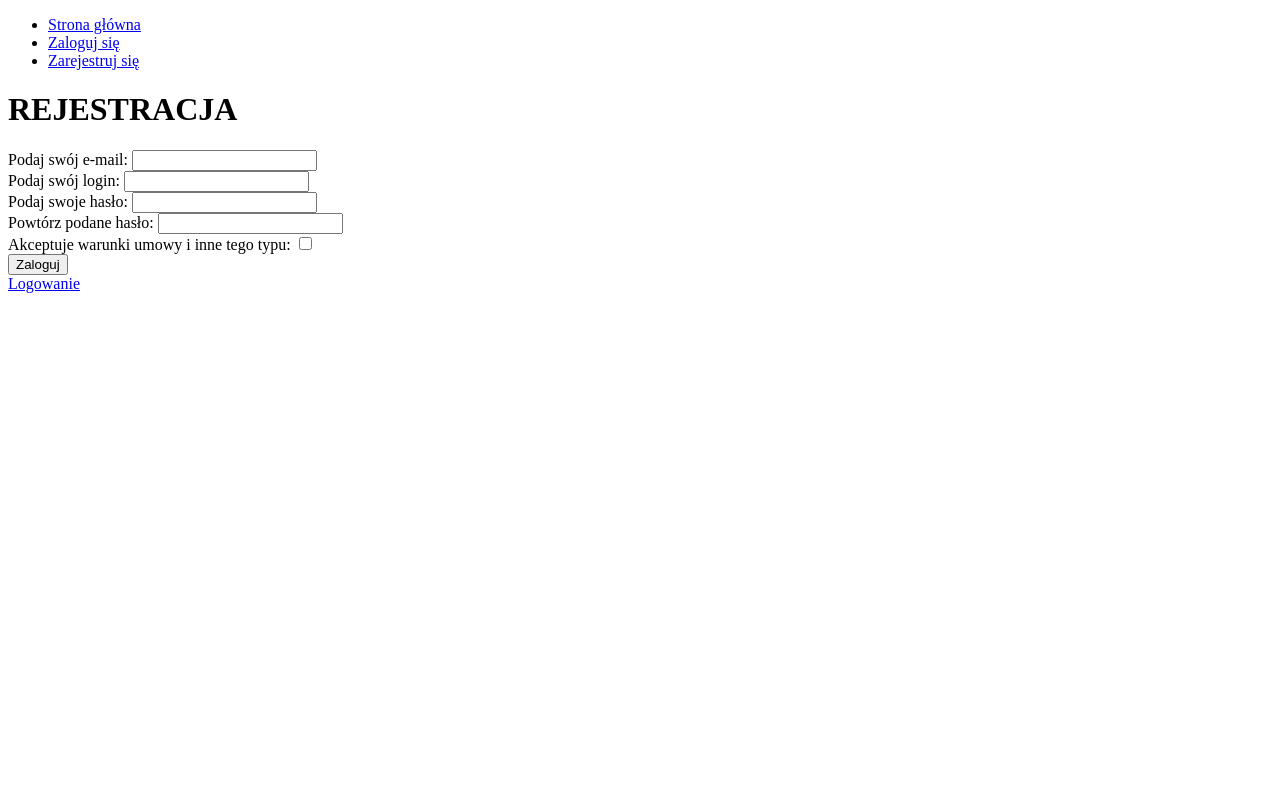
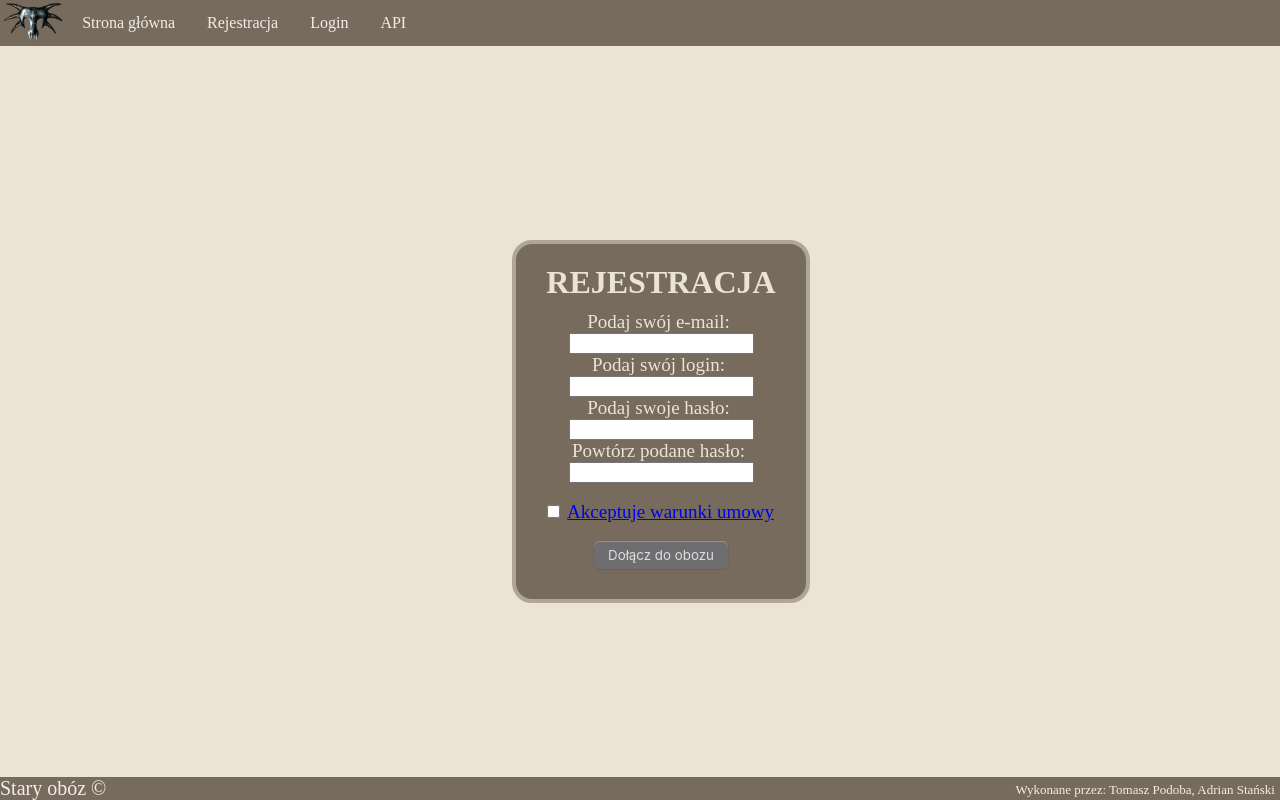
Before and after one commit to Diegorinio/staryoboz, a Flask app: page /register in a window 1280 px wide. Run offline with Flask 3, Linux system fonts and the light colour scheme.

Commit message:
fix po zajeciach 22.05

```diff
--- a/Templates/login.html
+++ b/Templates/login.html
@@ -9,7 +9,7 @@
         <label for="login">Podaj swój login: </label>
         <input type="number" name="login" id="login"><br>
         <label for="pass">Podaj swoje hasło: </label>
-        <input type="text" name="pass" id="pass"><br>
+        <input type="text" name="password" id="pass"><br>
         {{msg}}
         <input type="submit" value="Zaloguj">
     </form>
--- a/Templates/register.html
+++ b/Templates/register.html
@@ -4,19 +4,20 @@
 
 {%block content%}
 
-    <form id="form" action="{{'register'}}" method="post">
+    <form id="form" action="{{'registerUser'}}" method="post">
         <h1>REJESTRACJA</h1>
         <label for="email">Podaj swój e-mail: </label>
-        <input type="number" name="email" id="email"><br>
+        <input type="email" name="email" id="email"><br>
         <label for="login">Podaj swój login: </label>
-        <input type="number" name="login" id="login"><br>
+        <input type="text" name="login" id="login"><br>
         <label for="pass">Podaj swoje hasło: </label>
-        <input type="text" name="pass" id="pass"><br>
+        <input type="password" name="pass" id="pass"><br>
         <label for="pass2">Powtórz podane hasło: </label>
-        <input type="text" name="pass2" id="pass2"><br>
+        <input type="password" name="password" id="pass2"><br>
         <label for="opis">Akceptuje warunki umowy i inne tego typu: </label>
         <input type="checkbox" name="warunki" id="warunki"><br>
-        <input type="submit" value="Zaloguj">
+        <input type="submit" value="Zarejestruj się">
+        {{msg}}
     </form>
     <a href="{{'login'}}">Logowanie</a>
 
--- a/app.py
+++ b/app.py
@@ -1,19 +1,194 @@
-from flask import Flask, render_template, url_for,request
-
-app = Flask(__name__,template_folder='Templates')
-
-
+from flask import Flask, render_template,request,jsonify
+import database
+app = Flask(__name__,template_folder='templates')
+import uuid
 @app.route('/')
 def index():
-    return render_template('index.html')
+    api_key = str(uuid.uuid4())
+    print(api_key)
+    return render_template('index.html',msg="")
 
 
 @app.route('/register', methods=['GET','POST'])
 def register():
-    return render_template('register.html')
+    if request.method=='POST':
+        print(request.form)
+        if saveToDatabase(request.form):
+            return render_template('register.html',msg="Zalozono konto")
+        else:
+            return render_template('register.html',msg="Cos poszlo nie tak")
+    elif request.method=='GET':
+        return render_template('register.html',msg="")
 
 @app.route('/login', methods=['GET','POST'])
 def login():
-    return render_template('login.html')
+    if request.method=='POST':
+        print(request.form)
+        if readFromDatabase(request.form):
+            return render_template('index.html',msg="Zalogowano")
+        else:
+            return render_template('login.html',msg="Nieprawodłowa nazwa użytkownika lub hasło")
+    elif request.method=='GET':
+        return render_template('login.html')
 if __name__ =='__main__':
     app.run(debug=True)
+
+
+@app.route('/instruction')
+def instruction():
+    return render_template('instruction.html')
+
+@app.route('/api/users',methods=['GET','POST'])
+def api():
+        api_key = request.headers.get('x-api-key')
+        print(api_key)
+        if not api_key:
+            api_key = request.args.get('api_key')
+            print(api_key)
+        # database.checkIfKeyExists(api_key)
+        response_data = {
+            "success":True,
+            "data":[]
+        }
+        if request.method=='GET':
+            sql = "select * from users"
+            db = database.get_db()
+            cursor = db.execute(sql)
+            users = cursor.fetchall()
+            schema = database.UsersSchema(many=True)
+            if users is not None:
+                response_data["data"]=schema.dump(users)
+                return jsonify(response_data)
+            else:
+                return notFound()
+        elif request.method=='POST':
+            data = request.json
+            if checkData(data):
+                pohaszowaniu = str(database.getHash(app,data['password']))[2:-1]
+                print(type(pohaszowaniu))
+                data['password'] = pohaszowaniu
+                response_data['data']=data
+                response = jsonify(response_data)
+                response.status_code = 201
+                database.addUser(data)
+                return response
+            else:
+                response_data['success']=False
+                response_data['data']="Cannot add empty field"
+                return response_data
+
+
+def checkData(data):
+    if data['email']=='' or data['username']=='' or data['password']=='':
+        return False
+    else:
+        return True
+
+
+@app.route('/api/users/<string:input>',methods=['GET','DELETE','PUT'])
+def findUser(input):
+        typ = ""
+        if input.isdigit():
+                typ="id"
+        else:
+            if isEmail(input):
+                typ="email"
+            else:
+                typ="username"
+        if request.method=='GET':
+            sql= f'select * from users where {typ}=?'
+            db = database.get_db()
+            cursor = db.execute(sql,[input])
+            users = cursor.fetchone()
+            if users is not None:
+                schema = database.UsersSchema()
+                return jsonify(
+                    {"success":True,
+                    "data":schema.dump(users)
+                    }),200
+            else:
+                return notFound()
+        elif request.method=='DELETE':
+            response_data = {
+            "success":True,
+            "data":[]
+            }
+            try:
+                sql = f'delete from users where {typ}=?'
+                db =  database.get_db()
+                db.execute(sql,[input])
+                db.commit()
+                return response_data
+            except:
+                notFound()
+        elif request.method=='PUT':
+            response_data = {
+            "success":True,
+            "data":[]
+            }
+            data = request.json
+            sql = f'select * from users where {typ}=?'
+            db = database.get_db()
+            db_res_cursor = db.execute(sql,input)
+            dane = {}
+            row = db_res_cursor.fetchone()
+            dane = {'id':row['id'],'username':row['username'],'email':row['email'],'password':row['password']}
+            print( dane)
+            if 'username' in data or 'email' in data or 'password' in data and checkData(data):
+                if 'username' in data:
+                    dane['username']=data['username']
+                if 'email' in data:
+                    dane['email']=data['email']
+                if 'password' in data:
+                    dane['password']=str(database.getHash(app,data['password']))[2:-1]
+            else:
+                response_data['success']=False
+                response_data['data']="No arguments provided"
+                return response_data
+            print(dane)
+            try:
+                sql2 = f'UPDATE users SET username=?,email=?,password=? where {typ}=?'
+                db.execute(sql2,(dane['username'],dane['email'],dane['password'],input))
+                db.commit()
+                db.close()
+                response_data['data']="Updated"
+            except Exception as error:
+                response_data['data']=str(error)
+            return response_data
+
+
+
+def saveToDatabase(req):
+    email = req['email']
+    login=req['login']
+    password = req['password']
+    api = database.generateApiKey()
+    if email!='' and login!='' and password!='':
+        try:
+            hash_pass = database.getHash(app,password)
+            db = database.get_db()
+            sql_command = "insert into users(email,username,password, api_key) values(?,?,?,?)"
+            db.execute(sql_command,[email,login,hash_pass,api])
+            db.commit()
+            db.close()
+            return True
+        except:
+            return False
+    else:
+        return False
+def readFromDatabase(req):
+    login = req['login']
+    password = req['password']
+    return database.checkHash(app,login,password)
+
+def notFound():
+    return jsonify(
+        {"success":False,
+        "data":"Data not found"
+        }),404
+
+def isEmail(data):
+    if '@' in data:
+        return True
+    else:
+        return False
--- /dev/null
+++ b/logins.json
@@ -0,0 +1,5 @@
+{
+    "users": [
+        null
+    ]
+}
--- /dev/null
+++ b/static/css.css
@@ -0,0 +1,133 @@
+body{
+    background-color: #EBE3D5;
+}
+.menu{
+    ul {
+        list-style-type: none;
+        margin: 0;
+        padding: 0;
+        overflow: hidden;
+        background-color: #776B5D;
+        top: 0;
+        left: 0;
+        width: 100%;
+        position: absolute;
+      }
+
+      li {
+        float: left;
+      }
+
+      li a {
+        display: block;
+        color: #F3EEEA;
+        text-align: center;
+        padding: 14px 16px;
+        text-decoration: none;
+      }
+
+      li a:hover {
+        background-color: #B0A695;
+      }
+      .logo a{
+        margin: 0 0;
+        padding: 0 0;
+      }
+      .logo a:hover{
+        background-color: #776B5D;
+      }
+      .navbar{
+        float:left;
+      }
+}
+
+.footer{
+    background-color: #776B5D;
+    color:#F3EEEA;
+    position: fixed;
+    width: 100%;
+    bottom: 0;
+    left: 0;
+    p{
+        font-size: 20px;
+        margin: 0;
+        float:left;
+    }
+    .prawo{
+        font-size: 13px;
+        float: right;
+        margin-top: 5px;
+        margin-right: 5px;
+    }
+}
+
+.form{
+    border: 4px solid #B0A695;
+    max-width: 250px;
+    width: 100%;
+    display:block;
+    position:absolute;
+    left:40%;
+    top:30%;
+    height: auto;
+    background-color:#776B5D;
+    padding:20px;
+    border-radius:20px;
+    color:#EBE3D5;
+    text-align: center;
+    h1{
+        margin: 0;
+        margin-bottom: 10px;
+      }
+    label{
+        font-size: 19px;
+        margin-right: 5px;
+    }
+}
+
+
+.button-12 {
+    flex-direction: column;
+    text-align: center;
+    padding: 6px 14px;
+    font-family: -apple-system, BlinkMacSystemFont, 'Roboto', sans-serif;
+    border-radius: 6px;
+    border: none;
+    background: #6E6D70;
+    box-shadow: 0px 0.5px 1px rgba(0, 0, 0, 0.1), inset 0px 0.5px 0.5px rgba(255, 255, 255, 0.5), 0px 0px 0px 0.5px rgba(0, 0, 0, 0.12);
+    color: #DFDEDF;
+    user-select: none;
+    -webkit-user-select: none;
+    touch-action: manipulation;
+  }
+
+  .button-12:focus {
+    box-shadow: inset 0px 0.8px 0px -0.25px rgba(255, 255, 255, 0.2), 0px 0.5px 1px rgba(0, 0, 0, 0.1), 0px 0px 0px 3.5px rgba(58, 108, 217, 0.5);
+    outline: 0;
+  }
+
+.index{
+    text-align: center;
+    img{
+      border: 5px solid #B0A695;
+    }
+}
+
+.instruction{
+    border: 4px solid #776B5D;
+    display:block;
+    position:absolute;
+    left:30%;
+    top:10%;
+    max-width: 835px;
+    background-color: #B0A695;
+    padding-bottom: 10px;
+    text-align: center;
+    padding-top: 1px;
+    width: 50%;
+
+    p{
+        font-size: 18px;
+        margin: 10px;
+    }
+}
--- /dev/null
+++ b/templates/base.html
@@ -0,0 +1,42 @@
+<!DOCTYPE html>
+<html lang="en">
+<head>
+    <meta charset="UTF-8">
+    <meta name="viewport" content="width=device-width, initial-scale=1.0">
+    <link href="../static/css.css" rel="stylesheet">
+    <title>Stary Obóz</title>
+</head>
+<body>
+    <nav class="navbar menu">
+            <div>
+             <ul>
+                <li class="logo">
+                    <a class="test" href="/#"><img width="100%" height="42px" src="../static/images/sniacy.png"></a>
+                </li>
+                <li>
+                    <a href="/#">Strona główna</a>
+                </li>
+                <li>
+                    <a href="{{url_for('register')}}">Rejestracja</a>
+                </li>
+                 <li>
+                    <a href="{{url_for('login')}}">Login</a>
+                </li>
+                <li>
+                    <a href="{{url_for('instruction')}}">API</a>
+                </li>
+            </ul>
+        </div>
+    </nav>
+    <br><br><br>
+    <div>
+        {% block content %}
+        <h2>Placeholder dla zawarości dla każdej podstrony</h2>
+        {% endblock %}
+    </div>
+    <footer class="footer">
+       <p>Stary obóz ©</p>
+       <p class="prawo">Wykonane przez: Tomasz Podoba, Adrian Stański</p>
+    </footer>
+</body>
+</html>
--- /dev/null
+++ b/templates/register.html
@@ -0,0 +1,41 @@
+{%extends 'base.html'%}
+
+{%block title%}formularz{%endblock%}
+
+{%block content%}
+
+<div class="form">
+<h1>REJESTRACJA</h1>
+    <form id="form" action="{{url_for('register')}}" method="post">
+        <div>
+            <label for="email">Podaj swój e-mail: </label>
+            <input type="email" name="email" id="email">
+        </div>
+        <div>
+            <label for="login">Podaj swój login: </label>
+            <input type="text" name="login" id="login">
+        </div>
+        <div>
+            <label for="password" >Podaj swoje hasło: </label>
+            <input type="password" name="password" id="password">
+        </div>
+        <div>
+            <label for="password-confirm">Powtórz podane hasło: </label>
+            <input type="password" name="password-confirm" id="password-confirm" class=>
+        </div>
+        <div>
+            <br>
+            <input type="checkbox" name="warunki" id="warunki" >
+            <label for="warunki" class=><a target="blank" href="../static/images/warunki.pdf">Akceptuje warunki umowy</a></label>
+        </div>
+        <br>
+        <button class="button-12">Dołącz do obozu</button>
+        <br>
+        <h1>{{msg}}</h1>
+    </form>
+
+
+</div>
+
+
+{%endblock%}
```
Also changed, not shown: database.py (added, +81 -0 lines), templates/index.html (added, +12 -0 lines), templates/instruction.html (added, +35 -0 lines), templates/login.html (added, +27 -0 lines), database.db (added), static/images/ad.jpg (added), static/images/sniacy.png (added), static/images/warunki.png (added), 1 other file.
